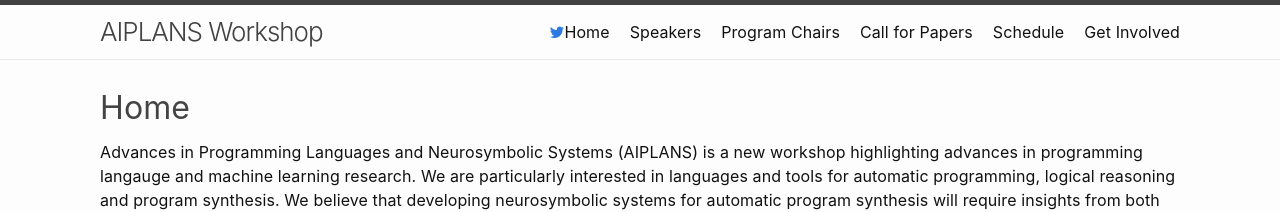
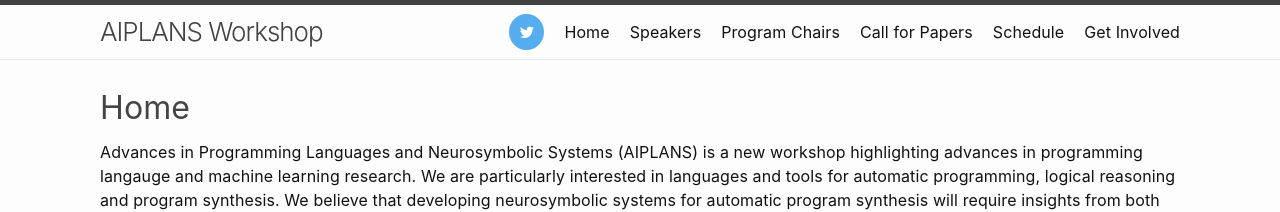
Before and after one commit to aiplans/aiplans.github.io, a Jekyll site: the page built from index.md, in a window 1280 px wide. Shown: the top 212 px of the page. Built offline with Jekyll 4.4.1, drawn with Linux system fonts in a browser that asks for light colours.

Commit message:
fix twitter link style

```diff
--- a/assets/css/workshop.css
+++ b/assets/css/workshop.css
@@ -96,3 +96,18 @@ span.award-other img {
   padding-top: 0;
   padding-bottom: 8px;
 }
+
+.fa {
+    padding: 10px;
+    font-size: 50px;
+    width: 35px;
+    text-align: center;
+    text-decoration: none;
+    margin: 0px 20px;
+    border-radius: 50%;
+}
+
+.fa-twitter {
+    background: #55ACEE;
+    color: white;
+}
```
